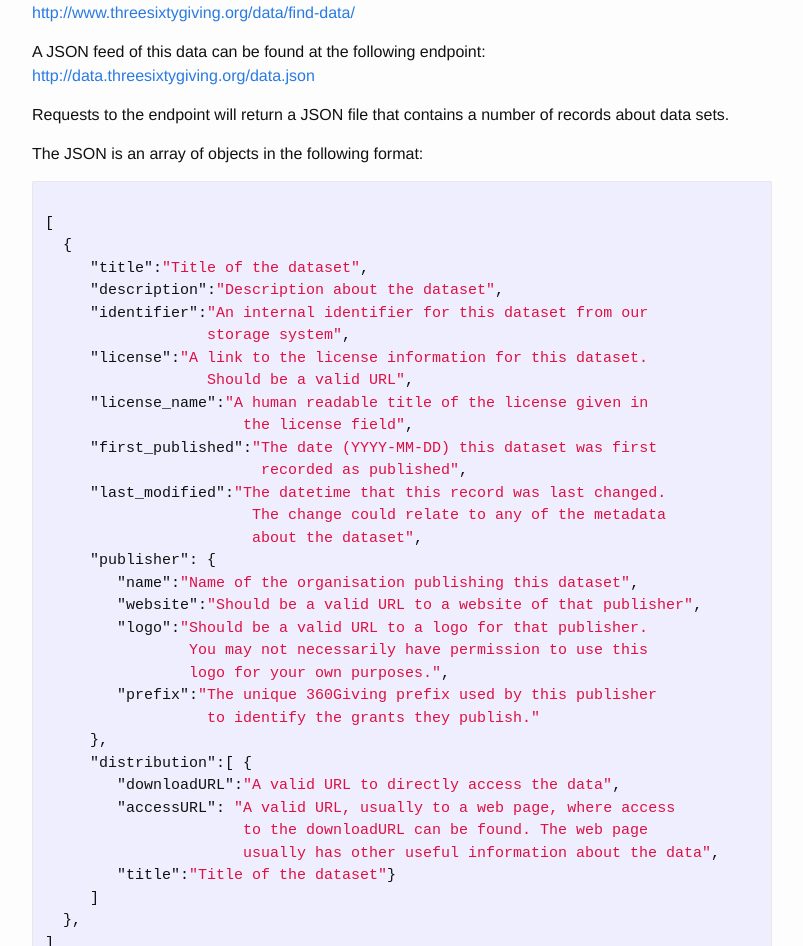
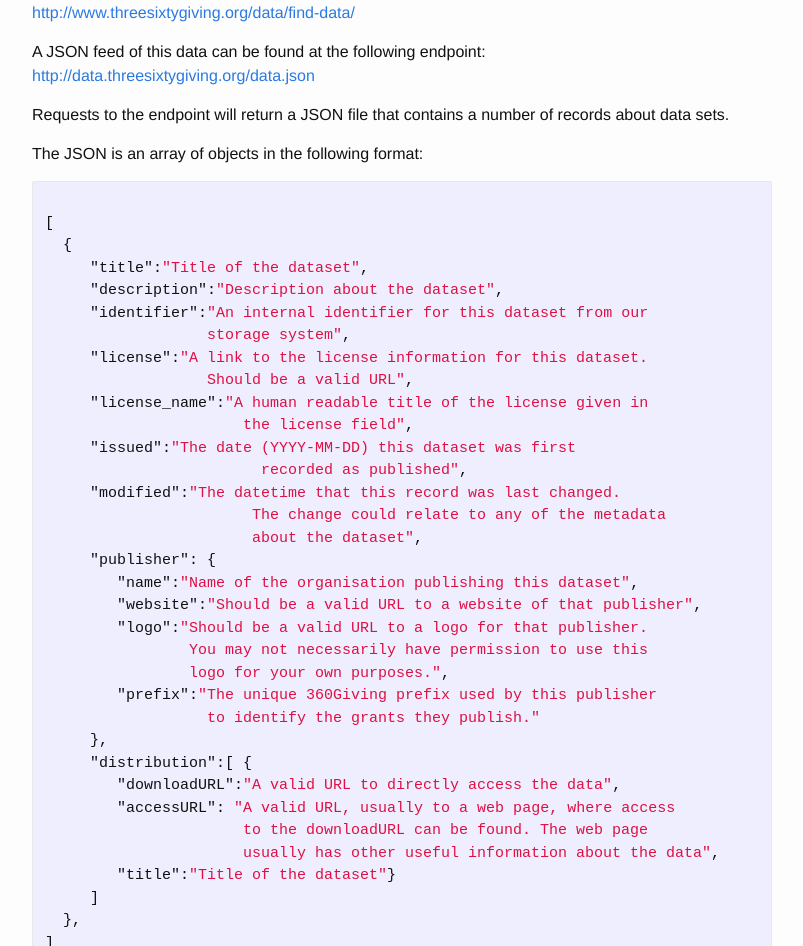
Before and after one commit to ThreeSixtyGiving/getdata, a Jekyll site: the page built from index.md, in a window 1280 px wide. Shown: the part 370-1316 px from the top of the page, without its empty margins (238-1041 px from the left). Built offline with Jekyll 4.4.1, drawn with Linux system fonts in a browser that asks for light colours; comment, search, counter and statistics services are not loaded.

Commit message:
Updates the fields to match with the dcat spec

```diff
--- a/index.md
+++ b/index.md
@@ -25,9 +25,9 @@ The JSON is an array of objects in the following format:
                   Should be a valid URL",
      "license_name":"A human readable title of the license given in
                       the license field",
-     "first_published":"The date (YYYY-MM-DD) this dataset was first
+     "issued":"The date (YYYY-MM-DD) this dataset was first
                         recorded as published",
-     "last_modified":"The datetime that this record was last changed.
+     "modified":"The datetime that this record was last changed.
                        The change could relate to any of the metadata
                        about the dataset",
      "publisher": {
```
